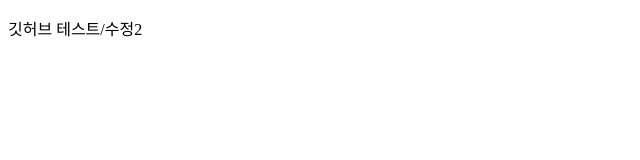
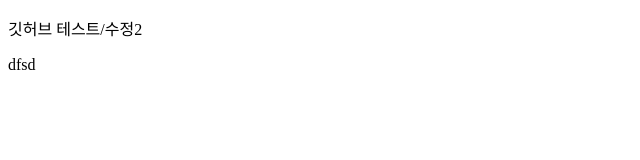
Before and after one commit to summerlovemee/20240809-01, a plain HTML site: page index.html in a window 1280 px wide. Shown: the full height of the page, 0-640 px from the left. Drawn offline with Linux system fonts and the light colour scheme.

Commit message:
오전11시04분

```diff
--- a/index.html
+++ b/index.html
@@ -7,5 +7,8 @@
 </head>
 <body>
 <p>깃허브 테스트/수정2</p>
+<p>dfsd
+
+</p>
 </body>
 </html>
```
